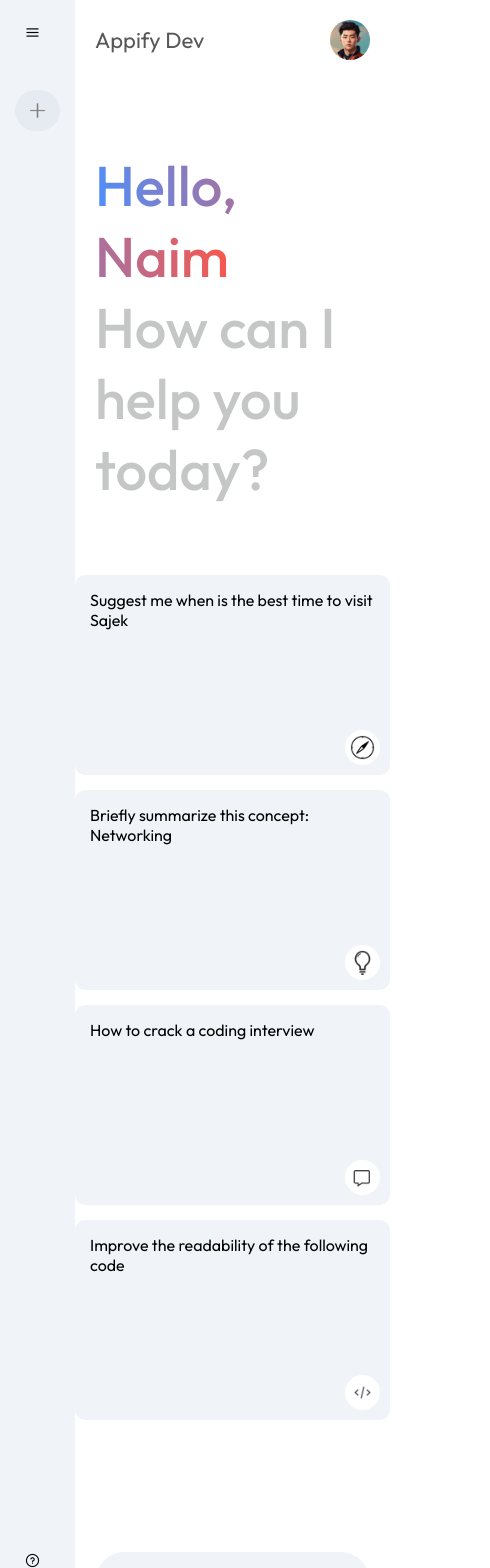
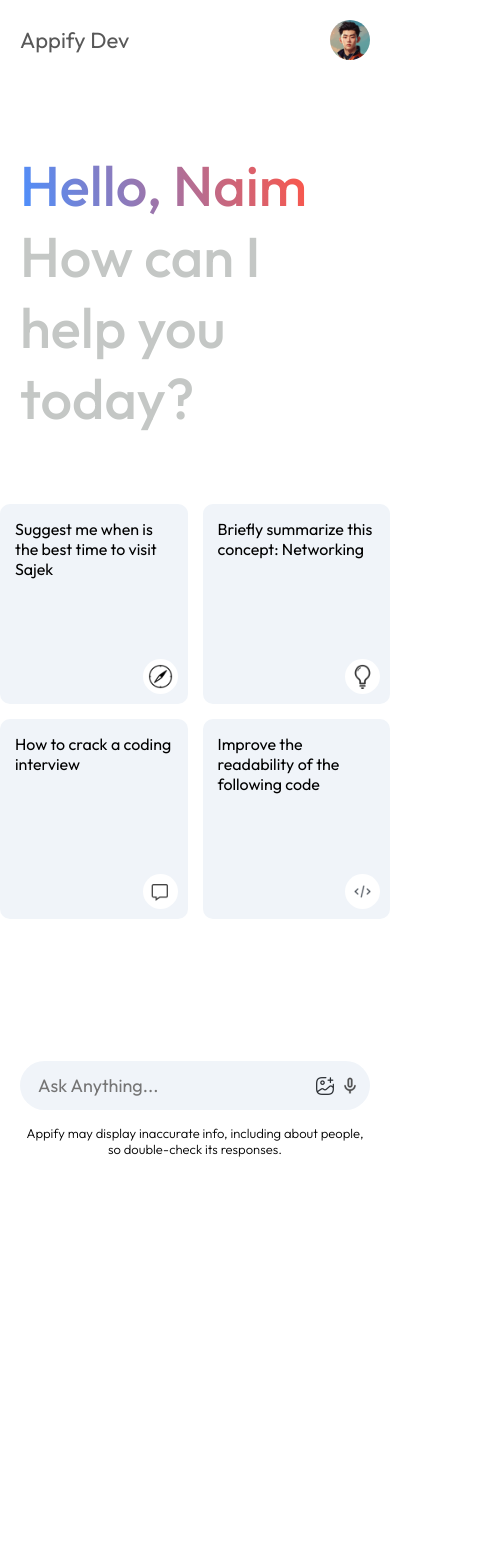
Before and after one commit to Naim000007/generative-chatgpt, a React (Vite) app in the folder vite-project/: page / in a window 390 px wide. Shown: the top 1568 px of the page, 490 px wide, since content can reach past the window. After the commit the page ends 1172 px from the top, so only its background shows below. Built offline with nearby package versions, Linux system fonts and the light colour scheme.

Commit message:
responsive done

```diff
--- a/vite-project/src/components/Main/Main.css
+++ b/vite-project/src/components/Main/Main.css
@@ -185,3 +185,22 @@
     font-weight: 300;
     line-height: 1.8;
 }
+
+@media (max-width: 600px) {
+    .main-bottom input {
+        flex: none;
+        width: 150px;
+    }
+
+    .main-bottom img {
+        width: 20px;
+    }
+
+    .search-box {
+        padding: 5px 10px;
+    }
+
+    .search-box div {
+        gap: 5px;
+    }
+}
--- a/vite-project/src/components/Main/Main.jsx
+++ b/vite-project/src/components/Main/Main.jsx
@@ -1,16 +1,27 @@
-import React, { useContext } from 'react'
-import './Main.css'
-import { assets } from '../../assets/assets'
-import { Context } from '../../context/Context'
+import React, { useContext } from 'react';
+import './Main.css';
+import { assets } from '../../assets/assets';
+import { Context } from '../../context/Context';
 
 const Main = () => {
-    const { onSent, recentPrompt, showResult, loading, resultData, setInput, input } = useContext(Context)
+    const { onSent, recentPrompt, showResult, loading, resultData, setInput, input } = useContext(Context);
+
+    const handleKeyDown = (e) => {
+        if (e.key === "Enter" && input.trim() !== "") {
+            onSent(input);
+        }
+    };
+
+    // Function to update input when clicking a card
+    const handleCardClick = (text) => {
+        setInput(text);
+    };
 
     return (
         <div className='main'>
             <div className='nav'>
                 <p>Appify Dev</p>
-                <img src={assets.user_icon} alt='user-icone'></img>
+                <img src={assets.user_icon} alt='user-icon' />
             </div>
 
             <div className="main-container">
@@ -21,19 +32,19 @@ const Main = () => {
                             <p>How can I help you today?</p>
                         </div>
                         <div className="cards">
-                            <div className="card">
+                            <div className="card" onClick={() => handleCardClick("Suggest me when is the best time to visit Sajek")}>
                                 <p>Suggest me when is the best time to visit Sajek</p>
                                 <img src={assets.compass_icon} alt="compass" />
                             </div>
-                            <div className="card">
+                            <div className="card" onClick={() => handleCardClick("Briefly summarize this concept: Networking")}>
                                 <p>Briefly summarize this concept: Networking</p>
                                 <img src={assets.bulb_icon} alt="bulb" />
                             </div>
-                            <div className="card">
+                            <div className="card" onClick={() => handleCardClick("How to crack a coding interview")}>
                                 <p>How to crack a coding interview</p>
                                 <img src={assets.message_icon} alt="message" />
                             </div>
-                            <div className="card">
+                            <div className="card" onClick={() => handleCardClick("Improve the readability of the following code")}>
                                 <p>Improve the readability of the following code</p>
                                 <img src={assets.code_icon} alt="code" />
                             </div>
@@ -52,8 +63,8 @@ const Main = () => {
                                     <hr />
                                     <hr />
                                     <hr />
-                                </div> : <p dangerouslySetInnerHTML={{ __html: resultData }} />}
-
+                                </div>
+                                : <p dangerouslySetInnerHTML={{ __html: resultData }} />}
                         </div>
                     </div>
                 )}
@@ -65,20 +76,23 @@ const Main = () => {
                             value={input}
                             type="text"
                             placeholder="Ask Anything..."
+                            onKeyDown={handleKeyDown} // 🔥 Press Enter to send
                         />
                         <div>
                             <img src={assets.gallery_icon} alt="gallery" />
                             <img src={assets.mic_icon} alt="mic" />
-                            <img onClick={() => onSent(input)} src={assets.send_icon} alt="send" />
+                            {input ? (
+                                <img onClick={() => onSent(input)} src={assets.send_icon} alt="send" />
+                            ) : null}
                         </div>
                     </div>
                     <p className='bottom-info'>
-                        Appify may display inaccurate info, including about people, so double check its responses.
+                        Appify may display inaccurate info, including about people, so double-check its responses.
                     </p>
                 </div>
             </div>
         </div>
-    )
-}
+    );
+};
 
-export default Main
+export default Main;
--- a/vite-project/src/components/Sidebar/Sidebar.css
+++ b/vite-project/src/components/Sidebar/Sidebar.css
@@ -66,3 +66,10 @@
     padding-right: 10px;
     cursor: pointer;
 }
+
+@media (max-width: 600px) {
+    .sidebar {
+        display: none;
+
+    }
+}
```
